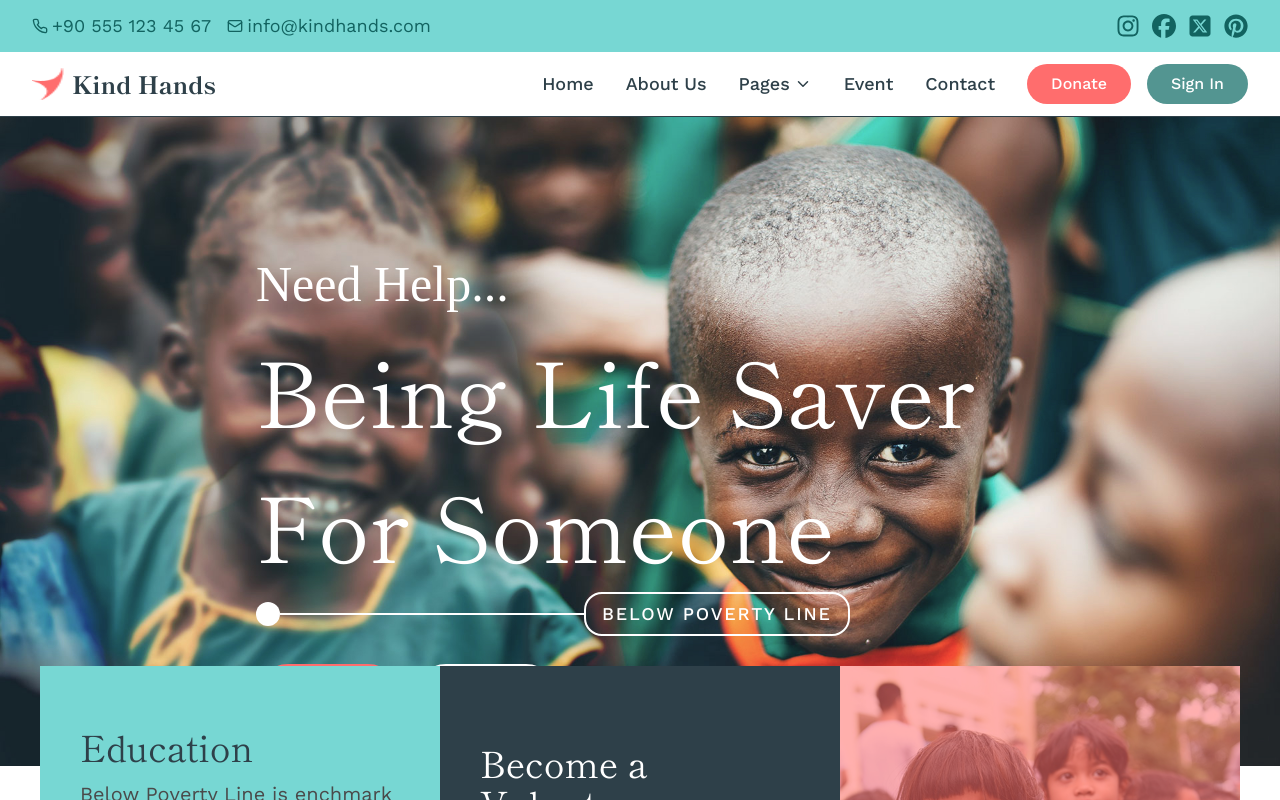
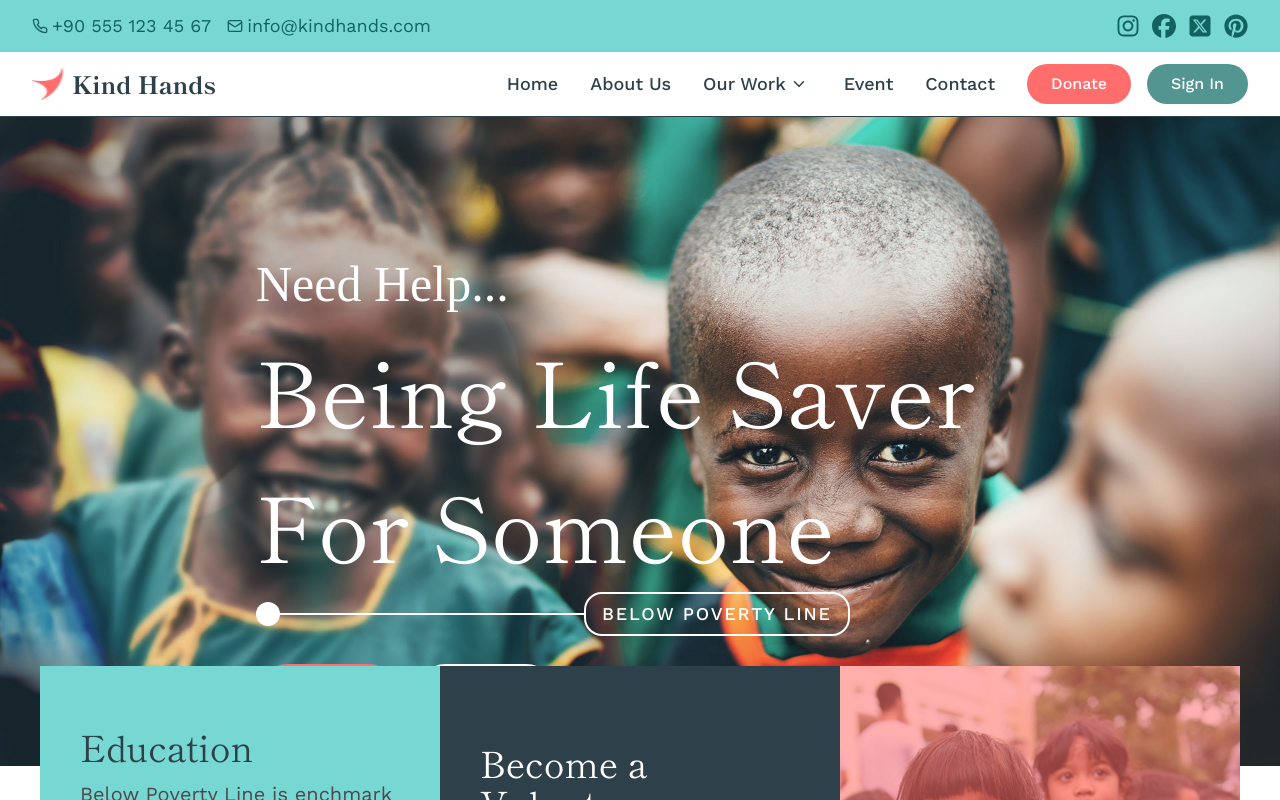
Before and after one commit to codEdu-Collective/kind-hands, a Next.js app: page / in a window 1280 px wide. Shown: the top 800 px of the page. Built offline with nearby package versions, Linux system fonts and the light colour scheme; no server answers; a web font is replaced by a local one.

Commit message:
eat(navigation): restructure navbar and enable dark mode

```diff
--- a/components/layout/MainMenu.tsx
+++ b/components/layout/MainMenu.tsx
@@ -7,13 +7,13 @@ import AuthButtons from "./AuthButtons";
 
 export default function MainMenu(): JSX.Element {
   return (
-    <nav className="shadow-sm border-b">
+    <nav className="shadow-sm border-b bg-white dark:bg-gray-900 dark:border-gray-700">
       <div className="max-w-7xl mx-auto px-4 sm:px-6 lg:px-8">
         <div className="flex justify-between items-center h-16">
           {/* Logo */}
           <Link
             href="/"
-            className="text-2xl text-dark font-extrabold flex items-center space-x-2 font-shippori"
+            className="text-2xl text-dark dark:text-white font-extrabold flex items-center space-x-2 font-shippori"
           >
             <Image src={`/images/logo.png`} alt="Logo" width={32} height={32} className="w-8 h-8" />
             <span>Kind Hands</span>
@@ -22,36 +22,54 @@ export default function MainMenu(): JSX.Element {
           <div className="flex items-center space-x-8">
             {/*MENU */}
             <div className="flex space-x-8">
-              <Link href="/" className="font-work text-dark font-medium text-lg">
+              <Link href="/" className="font-work text-dark dark:text-gray-200 font-medium text-lg">
                 Home
               </Link>
-              <Link href="/about" className="font-work text-dark font-medium text-lg">
+              <Link
+                href="/about"
+                className="font-work text-dark dark:text-gray-200 font-medium text-lg"
+              >
                 About Us
               </Link>
 
+              <div className="font-work text-dark dark:text-gray-200 font-medium text-lg flex items-center space-x-1 relative group cursor-pointer">
+                <p>Our Work</p>
+                <LuChevronDown aria-label="dropdown icon" />
+
+                <div className="absolute top-full left-0 hidden group-hover:block bg-white dark:bg-gray-800 shadow-lg z-10">
+                  <Link
+                    href="/causes"
+                    className="block px-4 py-2 hover:bg-gray-100 dark:hover:bg-gray-700 text-dark dark:text-gray-200"
+                  >
+                    Causes
+                  </Link>
+                  <Link
+                    href="/projects"
+                    className="block px-4 py-2 hover:bg-gray-100 dark:hover:bg-gray-700 text-dark dark:text-gray-200"
+                  >
+                    Projects
+                  </Link>
+                </div>
+              </div>
               <Link
-                href="/services"
-                className="font-work text-dark font-medium text-lg flex items-center space-x-1"
+                href="/event"
+                className="font-work text-dark dark:text-gray-200 font-medium text-lg"
               >
-                <p>Pages</p>
-                <LuChevronDown aria-label="dropdown icon" />
-              </Link>
-
-              <Link href="/event" className="font-work text-dark font-medium text-lg">
                 Event
               </Link>
-              <Link href="/contact" className="font-work text-dark font-medium text-lg">
+              <Link
+                href="/contact"
+                className="font-work text-dark dark:text-gray-200 font-medium text-lg"
+              >
                 Contact
               </Link>
             </div>
 
-            {/* Buttons */}
             <div className="flex items-center space-x-4">
-              {/* Donate Button */}
               <button className="font-work bg-primary text-white px-6 py-2 rounded-[3rem] font-medium radius-full opacity-100 cursor-pointer transition duration-300 hover:bg-primary-600">
                 Donate
               </button>
-              {/* Auth Button */}
+
               <AuthButtons />
             </div>
           </div>
```
